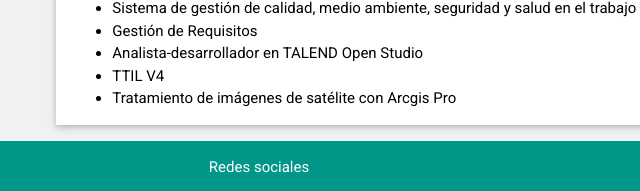
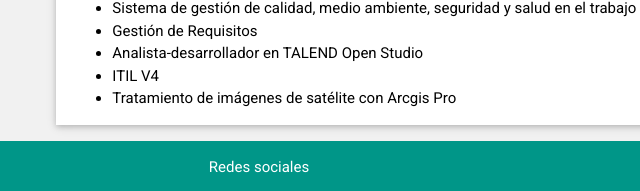
Before and after one commit to Jortegar84/CV, a plain HTML site: page index3.html in a window 1280 px wide. Shown: the part 2697-2888 px from the top of the page, 381-1021 px from the left. Drawn offline with nearby package versions, Linux system fonts and the light colour scheme.

Commit message:
20210719

```diff
--- a/index3.html
+++ b/index3.html
@@ -362,7 +362,7 @@ html,body,h1,h2,h3,h4,h5,h6 {font-family: "Roboto", sans-serif}
             <li>Sistema de gestión de calidad, medio ambiente, seguridad y salud en el trabajo </li>
             <li>Gestión de Requisitos </li>
             <li>Analista-desarrollador en TALEND Open Studio </li>
-            <li>TTIL V4 </li>
+            <li>ITIL V4 </li>
             <li>Tratamiento de imágenes de satélite con Arcgis Pro</li>
         </ul>
       </div>
```
Also changed, not shown: index.html (+1 -1 lines), index2.html (+1 -1 lines).
